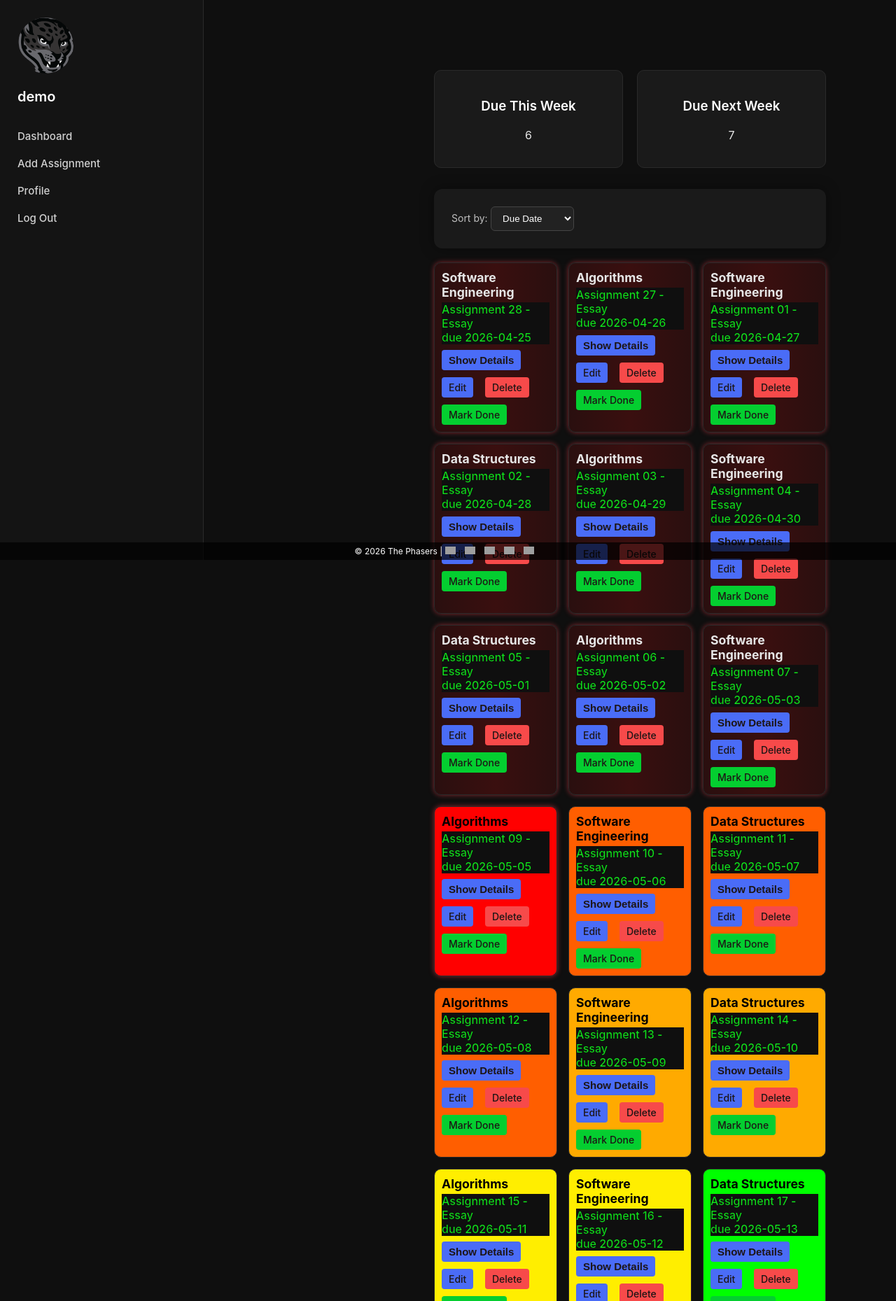
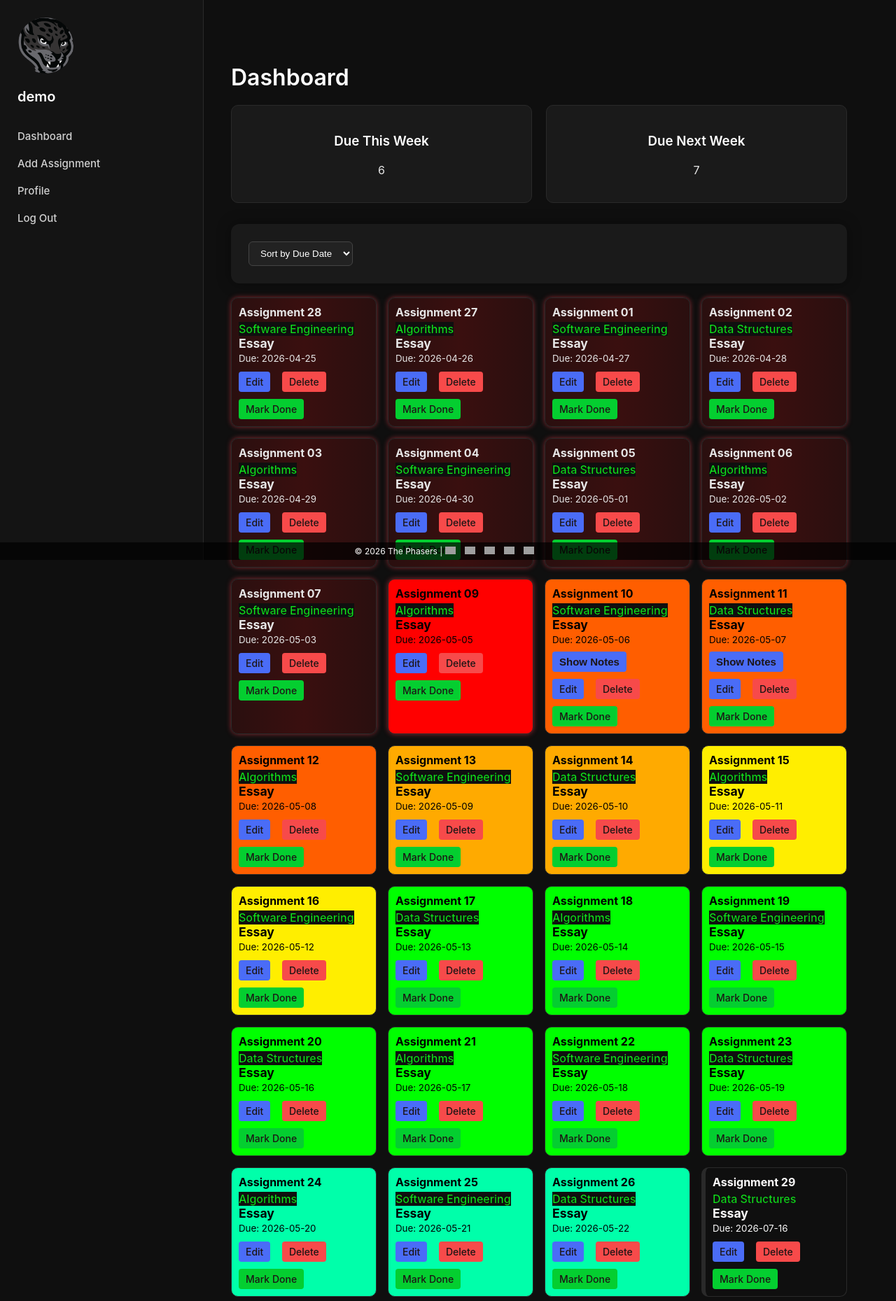
Before and after one commit to OrangeXR/CSCI-4317-SEII-Project, a Flask app: page / in a window 1280 px wide. Shown: the top 1859 px of the page at 70% size. Run offline with Flask 3, Linux system fonts and the light colour scheme; a user stored in the database is signed in; data comes from the database, SQL or seed files in the repository; grey boxes are pictures that could not be loaded.

Commit message:
Update index.html

```diff
--- a/src/templates/index.html
+++ b/src/templates/index.html
@@ -1,165 +1,83 @@
 {% extends "0-base.html" %}
 {% block content %}
 
-<div class="layout">
+<h1>Dashboard</h1>
 
-
-
-    <!--
-    # ============
-    # MAIN CONTENT
-    # ============
-    -->
-    <main class="content">
-
-        <!--
-        # ================
-        # OVERVIEW SECTION
-        # ================
-        -->
-        <section class="overview">
+<div class="overview">
     <div class="card">
         <h3>Due This Week</h3>
         <p>{{ due_this_week }}</p>
     </div>
-
     <div class="card">
         <h3>Due Next Week</h3>
         <p>{{ due_next_week }}</p>
     </div>
-        </section>
+</div>
 
-        <!--
-        # ================
-        # SORTING CONTROLS
-        # ================
-        -->
-        <section class="sort-controls">
-            <form method="get" action="/">
-                <label>Sort by:</label>
+<div class="sort-controls">
+    <form method="GET">
         <select name="sort" onchange="this.form.submit()">
-                        <option value="due" {% if sort == 'due' %}selected{% endif %}>Due Date</option>
-                        <option value="class_name" {% if sort == 'class_name' %}selected{% endif %}>Class Name</option>
-                        <option value="type" {% if sort == 'type' %}selected{% endif %}>Category</option>
+            <option value="due" {% if sort == 'due' %}selected{% endif %}>Sort by Due Date</option>
+            <option value="class_name" {% if sort == 'class_name' %}selected{% endif %}>Sort by Class</option>
+            <option value="type" {% if sort == 'type' %}selected{% endif %}>Sort by Category</option>
         </select>
     </form>
-        </section>
+</div>
 
-        <!--
-        # ==================
-        # ACTIVE ASSIGNMENTS
-        # ==================
-        -->
-        <section class="assignment-grid">
+<div class="assignment-grid">
+
     {% for a, tag in assignments %}
     <div class="assignment-card {{ tag }}">
 
-        <strong>
-            <span class="assignment-text1">
-                {{ a['class_name'] }}<br>
-            </span>
-        </strong>
-
-        <span class="assignment-text2">
-            {{ a['name'] }} - {{ a['category'] }} <br> due {{ a['due_date'] }}
-        </span>
-
-        <!--
-        # ==============
-        # DETAILS BUTTON
-        # ==============
-        -->
-        <br />
-        <button class="details-btn" onclick="toggleDetails('{{ a['id'] }}')">
-            Show Details
-        </button>
-
-        <div id="details-{{ a['id'] }}" class="details-box" style="display:none;">
-            <p><strong>Notes:</strong></p>
-            <p>{{ a['notes'] if a['notes'] else "No notes added." }}</p>
+        <div class="assignment-info">
+            <strong>{{ a['name'] }}</strong><br>
+            <span class="assignment-text2">{{ a['class_name'] }}</span><br>
+            <span class="assignment-text1">{{ a['category'] }}</span><br>
+            <small>Due: {{ a['due_date'] }}</small>
+        </div>
 
         {% if a['file_path'] %}
-                <p><strong>Attached File:</strong></p>
-                <!--
-                # =====================
-                # multiple file uploads
-                # =====================
-                -->
-                {% for path in a['file_path'].split(',') %}
-                    <a href="{{ url_for('static', filename=path) }}" target="_blank">
-                        [Download {{ path.split('/')[-1] }}]
+        <div class="assignment-files">
+            <strong>Files:</strong>
+            <ul>
+                {% for file in a['file_path'].split(',') %}
+                    {% if file %}
+                    <li>
+                        <a href="{{ url_for('static', filename=file) }}" target="_blank">
+                            {{ file.split('/')[-1] }}
                         </a>
-                    <a class="delete_file-btn" href="{{ url_for('remove_file', assignment_id=a['id'], file_path=path, next=request.path) }}">
-                        Remove File
-                    </a>
-                    <br>
+                    </li>
+                    {% endif %}
                 {% endfor %}
-            {% else %}
-                <p><em>No file uploaded.</em></p>
+            </ul>
+        </div>
         {% endif %}
+
+        {% if a['notes'] %}
+            <button class="details-btn">Show Notes</button>
+            <div class="details-box" style="display:none;">
+                {{ a['notes'] }}
             </div>
+        {% endif %}
 
-        <!--
-        # =======================================
-        # EDIT / DELETE / MARK DONE BUTTONS BELOW
-        # =======================================
-        -->
         <div class="assignment-links">
             <a class="edit-btn" href="{{ url_for('edit', assignment_id=a['id']) }}">Edit</a>
-            <a class="delete-btn" href="{{ url_for('delete', assignment_id=a['id']) }}">Delete</a>
-
-            {% if tag != 'done' %}
+            <a class="delete-btn" href="{{ url_for('delete', assignment_id=a['id'], next=request.path) }}">Delete</a>
             <a class="done-btn" href="{{ url_for('done', assignment_id=a['id']) }}">Mark Done</a>
-            {% endif %}
         </div>
 
     </div>
     {% endfor %}
-</section>
 
-
-        <h2>Recently Completed</h2>
-
-        <section class="assignment-grid">
-            {% for a, tag in done_assignments %}
-            <div class="assignment-card done">
-
-                <strong>
-                    <span class="assignment-text1">{{ a['class_name'] }}</span>
-                </strong>
-
-                <span class="assignment-text2">
-                    {{ a['name'] }} - {{ a['category'] }} — completed {{ a['due_date'] }}
-                </span>
-
-                <div class="assignment-links">
-                    <a href="{{ url_for('edit', assignment_id=a['id']) }}">Edit</a>
 </div>
 
-            </div>
-            {% endfor %}
-        </section>
-
-
-    </main>
-</div>
-
-<!--
-# =============================
-# show notes and download files
-# =============================
--->
 <script>
-function toggleDetails(id) {
-    const box = document.getElementById("details-" + id);
-    box.style.display = (box.style.display === "none") ? "block" : "none";
-}
+document.querySelectorAll('.details-btn').forEach(btn => {
+    btn.addEventListener('click', () => {
+        const box = btn.nextElementSibling;
+        box.style.display = box.style.display === 'none' ? 'block' : 'none';
+    });
+});
 </script>
 
-
-
-
-
-
-
 {% endblock %}
```
Lines whose indentation alone changed are shown as unchanged.
